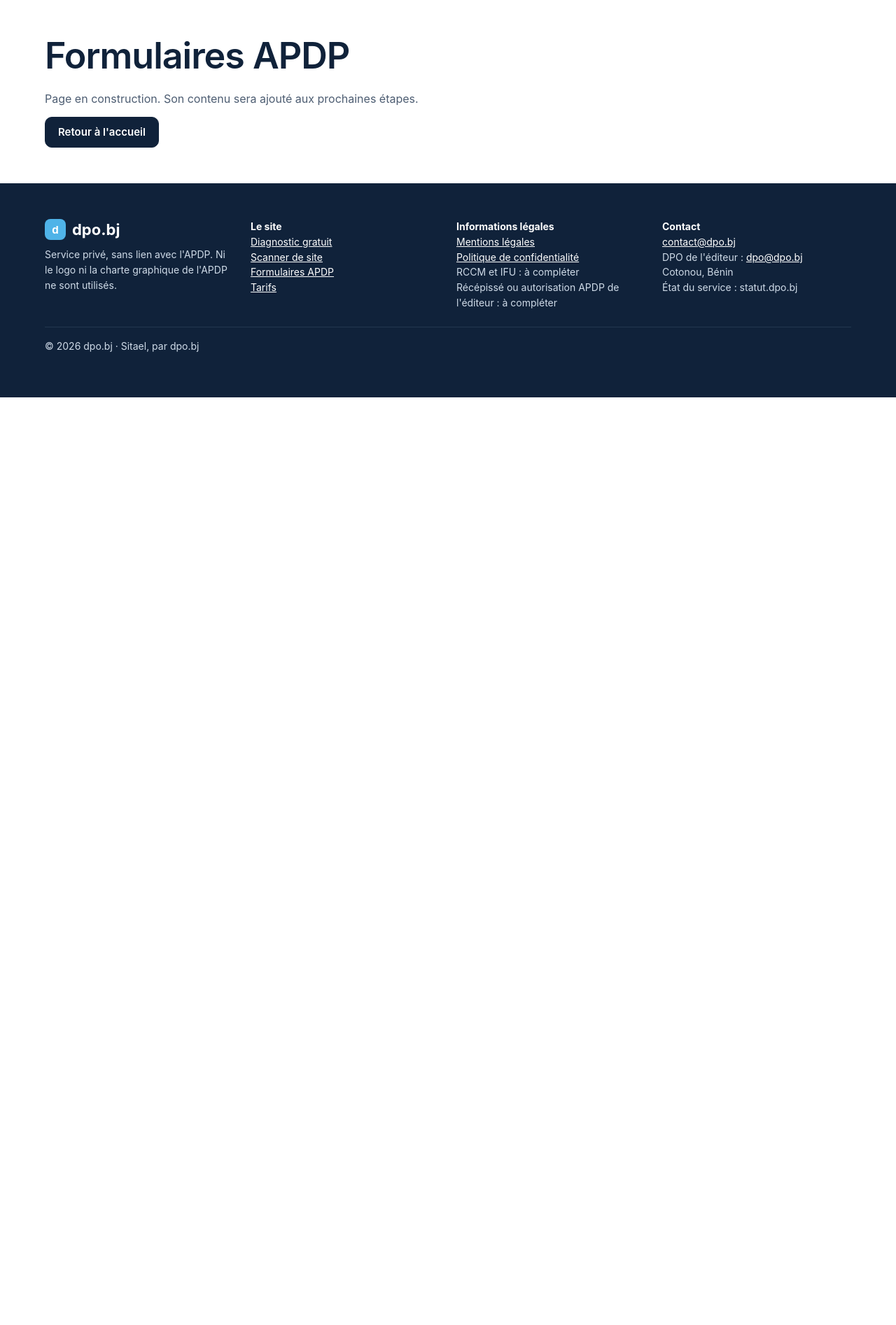
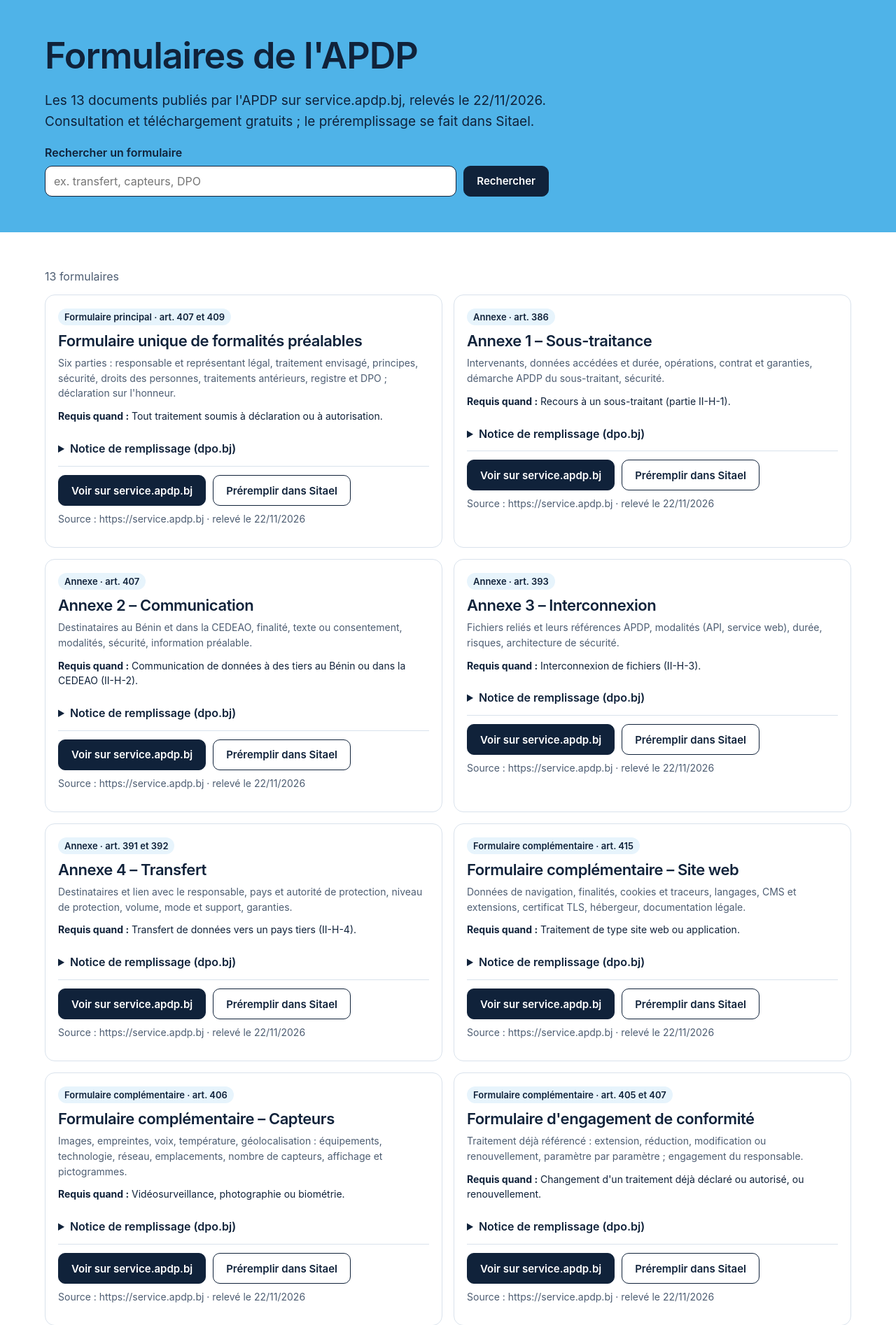
Before and after one commit to houedonoufils-stack/dpo-bj, a Laravel app: page /formulaires in a window 1280 px wide. Shown: the part 97-1991 px from the top of the page at 70% size. Before the commit the page ends 665 px from the top, so only its background shows below. Run offline with Laravel 12, Linux system fonts and the light colour scheme.

Commit message:
Site dpo.bj - Étape 7 : bibliothèque des formulaires APDP avec recherche

```diff
--- /dev/null
+++ b/app/Http/Controllers/Site/FormulairesController.php
@@ -0,0 +1,46 @@
+<?php
+
+namespace App\Http\Controllers\Site;
+
+use App\Http\Controllers\Controller;
+use Illuminate\Http\Request;
+use Illuminate\Support\Str;
+use Illuminate\View\View;
+
+class FormulairesController extends Controller
+{
+    /** Bibliothèque des formulaires APDP, avec recherche (section 3.14). */
+    public function __invoke(Request $request): View
+    {
+        // Le texte recherché, limité à 100 caractères
+        $q = Str::limit(trim((string) $request->query('q', '')), 100, '');
+
+        $formulaires = collect(config('formulaires.liste'))
+            // Le fichier est-il vraiment présent dans public/formulaires ?
+            ->map(function (array $formulaire) {
+                $formulaire['telechargeable'] = $formulaire['fichier'] !== null
+                    && file_exists(public_path('formulaires/'.$formulaire['fichier']));
+
+                return $formulaire;
+            });
+
+        if ($q !== '') {
+            // Recherche sans tenir compte des majuscules ni des accents
+            $cherche = Str::lower(Str::ascii($q));
+
+            $formulaires = $formulaires->filter(function (array $formulaire) use ($cherche) {
+                $texte = $formulaire['titre'].' '.$formulaire['contenu'].' '.$formulaire['requis'].' '.$formulaire['categorie'];
+
+                return Str::contains(Str::lower(Str::ascii($texte)), $cherche);
+            });
+        }
+
+        return view('site.formulaires', [
+            'formulaires' => $formulaires,
+            'total' => count(config('formulaires.liste')),
+            'q' => $q,
+            'source' => config('formulaires.source'),
+            'releveLe' => config('formulaires.releve_le'),
+        ]);
+    }
+}
--- /dev/null
+++ b/config/formulaires.php
@@ -0,0 +1,137 @@
+<?php
+
+/*
+|--------------------------------------------------------------------------
+| Formulaires de l'APDP (section 3.14 du cahier des charges)
+|--------------------------------------------------------------------------
+| Les 13 documents de la rubrique Formulaires de service.apdp.bj.
+| 'fichier' : nom du fichier officiel placé dans public/formulaires/
+| (null tant qu'il n'est pas ajouté). Notices rédigées par dpo.bj.
+*/
+
+return [
+
+    'source' => 'https://service.apdp.bj',
+    'releve_le' => '22/11/2026',
+
+    'liste' => [
+        [
+            'titre' => 'Formulaire unique de formalités préalables',
+            'categorie' => 'Formulaire principal',
+            'articles' => 'art. 407 et 409',
+            'contenu' => 'Six parties : responsable et représentant légal, traitement envisagé, principes, sécurité, droits des personnes, traitements antérieurs, registre et DPO ; déclaration sur l\'honneur.',
+            'requis' => 'Tout traitement soumis à déclaration ou à autorisation.',
+            'notice' => "Remplissez une fiche par traitement. Les réponses « oui » de la partie II-H déclenchent les annexes 1 à 4.",
+            'fichier' => null,
+        ],
+        [
+            'titre' => 'Annexe 1 – Sous-traitance',
+            'categorie' => 'Annexe',
+            'articles' => 'art. 386',
+            'contenu' => 'Intervenants, données accédées et durée, opérations, contrat et garanties, démarche APDP du sous-traitant, sécurité.',
+            'requis' => 'Recours à un sous-traitant (partie II-H-1).',
+            'notice' => 'Joignez le contrat de sous-traitance et les garanties de sécurité du prestataire.',
+            'fichier' => null,
+        ],
+        [
+            'titre' => 'Annexe 2 – Communication',
+            'categorie' => 'Annexe',
+            'articles' => 'art. 407',
+            'contenu' => 'Destinataires au Bénin et dans la CEDEAO, finalité, texte ou consentement, modalités, sécurité, information préalable.',
+            'requis' => 'Communication de données à des tiers au Bénin ou dans la CEDEAO (II-H-2).',
+            'notice' => 'Indiquez le texte de loi ou le consentement qui autorise chaque communication.',
+            'fichier' => null,
+        ],
+        [
+            'titre' => 'Annexe 3 – Interconnexion',
+            'categorie' => 'Annexe',
+            'articles' => 'art. 393',
+            'contenu' => 'Fichiers reliés et leurs références APDP, modalités (API, service web), durée, risques, architecture de sécurité.',
+            'requis' => 'Interconnexion de fichiers (II-H-3).',
+            'notice' => 'Citez les références des récépissés ou autorisations des fichiers reliés.',
+            'fichier' => null,
+        ],
+        [
+            'titre' => 'Annexe 4 – Transfert',
+            'categorie' => 'Annexe',
+            'articles' => 'art. 391 et 392',
+            'contenu' => 'Destinataires et lien avec le responsable, pays et autorité de protection, niveau de protection, volume, mode et support, garanties.',
+            'requis' => 'Transfert de données vers un pays tiers (II-H-4).',
+            'notice' => "Pensez aux services en ligne hébergés à l'étranger : messagerie, stockage, logiciels.",
+            'fichier' => null,
+        ],
+        [
+            'titre' => 'Formulaire complémentaire – Site web',
+            'categorie' => 'Formulaire complémentaire',
+            'articles' => 'art. 415',
+            'contenu' => 'Données de navigation, finalités, cookies et traceurs, langages, CMS et extensions, certificat TLS, hébergeur, documentation légale.',
+            'requis' => 'Traitement de type site web ou application.',
+            'notice' => "Le scanner de site de dpo.bj aidera à repérer les cookies et l'hébergeur.",
+            'fichier' => null,
+        ],
+        [
+            'titre' => 'Formulaire complémentaire – Capteurs',
+            'categorie' => 'Formulaire complémentaire',
+            'articles' => 'art. 406',
+            'contenu' => 'Images, empreintes, voix, température, géolocalisation : équipements, technologie, réseau, emplacements, nombre de capteurs, affichage et pictogrammes.',
+            'requis' => 'Vidéosurveillance, photographie ou biométrie.',
+            'notice' => 'Faites l\'inventaire caméra par caméra, avec leur emplacement et les panneaux d\'information.',
+            'fichier' => null,
+        ],
+        [
+            'titre' => "Formulaire d'engagement de conformité",
+            'categorie' => 'Formulaire complémentaire',
+            'articles' => 'art. 405 et 407',
+            'contenu' => 'Traitement déjà référencé : extension, réduction, modification ou renouvellement, paramètre par paramètre ; engagement du responsable.',
+            'requis' => 'Changement d\'un traitement déjà déclaré ou autorisé, ou renouvellement.',
+            'notice' => 'Répondez à chaque « y a-t-il un changement ? » en comparant avec le dossier initial.',
+            'fichier' => null,
+        ],
+        [
+            'titre' => "Formulaire pour les métiers de l'image et des médias",
+            'categorie' => 'Formulaire principal',
+            'articles' => 'art. 397 et 398',
+            'contenu' => 'Version simplifiée pour la presse, la radio, la télévision, les photographes, vidéastes et créateurs de contenu (publiée le 3 octobre 2026).',
+            'requis' => "Responsable du secteur de l'image ou des médias.",
+            'notice' => 'Précisez comment une personne peut demander la dépublication d\'un contenu.',
+            'fichier' => null,
+        ],
+        [
+            'titre' => 'Engagement de respect des obligations du DPO',
+            'categorie' => 'DPO',
+            'articles' => 'art. 430 à 432',
+            'contenu' => "Identité du DPO, lettre de désignation, rattachement à la direction, 15 missions, obligations de l'organisme, engagements du DPO.",
+            'requis' => "Désignation d'un DPO.",
+            'notice' => 'Le DPO ne peut pas être le responsable du traitement ; évitez aussi DSI, DG et DRH (art. 431).',
+            'fichier' => null,
+        ],
+        [
+            'titre' => 'Liste des pièces à joindre au formulaire unique',
+            'categorie' => 'Autre document',
+            'articles' => 'art. 413',
+            'contenu' => 'Pièces de base (identité, RCCM, IFU, notice d\'information, preuves de sécurité, modèle de consentement, preuve de formation) et pièces conditionnelles.',
+            'requis' => 'Tout dossier.',
+            'notice' => "Attention : cette liste inverse la numérotation des annexes transfert et interconnexion. Suivez celle des annexes (3 interconnexion, 4 transfert).",
+            'fichier' => null,
+        ],
+        [
+            'titre' => 'Fiche de recensement des entreprises',
+            'categorie' => 'Autre document',
+            'articles' => 'art. 462 et s.',
+            'contenu' => 'Structure, IFU, RCCM, coordonnées, localisation (arrondissement, commune, département), effectifs, informaticien, inventaire des logiciels.',
+            'requis' => "Recensement demandé par l'APDP.",
+            'notice' => 'Listez tous les logiciels qui traitent des données, y compris les services en ligne.',
+            'fichier' => null,
+        ],
+        [
+            'titre' => 'Modèle de lettre de dépôt de plainte',
+            'categorie' => 'Autre document',
+            'articles' => 'art. 448',
+            'contenu' => 'Plaignant, organisme mis en cause, faits, démarches déjà faites, pièces.',
+            'requis' => "Plainte d'une personne auprès de l'APDP.",
+            'notice' => 'Joignez la preuve de votre demande restée sans réponse auprès de l\'organisme.',
+            'fichier' => null,
+        ],
+    ],
+
+];
--- a/public/css/site.css
+++ b/public/css/site.css
@@ -207,3 +207,12 @@ section[id] { scroll-margin-top: 80px; }
 @media (max-width: 600px) {
   .tableau.comp th, .tableau.comp td { display: table-cell; }
 }
+
+/* ===== Formulaires APDP ===== */
+.recherche { margin-top: 18px; max-width: 720px; }
+.recherche label { display: block; font-weight: 600; margin-bottom: 6px; }
+.recherche input {
+  flex: 1; min-width: 220px; min-height: 44px; padding: 10px 12px;
+  border: 1.5px solid var(--ink); border-radius: 10px; font: 16px Inter, system-ui, sans-serif; background: #fff;
+}
+.recherche input:focus-visible { outline: 3px solid var(--or); outline-offset: 2px; }
--- /dev/null
+++ b/resources/views/site/formulaires.blade.php
@@ -0,0 +1,95 @@
+@extends('layouts.site')
+
+@section('title', "Formulaires de l'APDP")
+
+@section('content')
+
+    <section class="band hero" style="padding-bottom:clamp(28px,4vw,64px)">
+        <div class="wrap">
+            <h1>Formulaires de l'APDP</h1>
+            <p class="lead">
+                Les {{ $total }} documents publiés par l'APDP sur service.apdp.bj, relevés le {{ $releveLe }}.
+                Consultation et téléchargement gratuits ; le préremplissage se fait dans Sitael.
+            </p>
+
+            {{-- Recherche : fonctionne sans JavaScript --}}
+            <form class="recherche" method="GET" action="{{ route('site.formulaires') }}" role="search">
+                <label for="q">Rechercher un formulaire</label>
+                <div class="row">
+                    <input id="q" name="q" type="search" value="{{ $q }}" placeholder="ex. transfert, capteurs, DPO" maxlength="100">
+                    <button class="btn pri" type="submit">Rechercher</button>
+                    @if ($q !== '')
+                        <a class="btn" href="{{ route('site.formulaires') }}">Tout afficher</a>
+                    @endif
+                </div>
+            </form>
+        </div>
+    </section>
+
+    <section class="band">
+        <div class="wrap">
+            <p class="mut" aria-live="polite">
+                @if ($q !== '')
+                    {{ $formulaires->count() }} résultat(s) pour « {{ $q }} »
+                @else
+                    {{ $total }} formulaires
+                @endif
+            </p>
+
+            <div class="grid g2">
+                @forelse ($formulaires as $formulaire)
+                    <article class="card">
+                        <span class="tag">{{ $formulaire['categorie'] }} · {{ $formulaire['articles'] }}</span>
+                        <h2 class="h3">{{ $formulaire['titre'] }}</h2>
+                        <p class="mut small">{{ $formulaire['contenu'] }}</p>
+                        <p class="small"><b>Requis quand :</b> {{ $formulaire['requis'] }}</p>
+
+                        <details>
+                            <summary>Notice de remplissage (dpo.bj)</summary>
+                            <p>{{ $formulaire['notice'] }}</p>
+                        </details>
+
+                        <div class="row" style="margin-top:12px">
+                            @if ($formulaire['telechargeable'])
+                                <a class="btn pri" href="{{ asset('formulaires/'.$formulaire['fichier']) }}" download>Télécharger</a>
+                            @else
+                                <a class="btn pri" href="{{ $source }}" target="_blank" rel="noopener">Voir sur service.apdp.bj</a>
+                            @endif
+                            <a class="btn" href="{{ route('register') }}">Préremplir dans Sitael</a>
+                        </div>
+                        <p class="small mut" style="margin-top:8px">Source : {{ $source }} · relevé le {{ $releveLe }}</p>
+                    </article>
+                @empty
+                    <div class="card">
+                        <p>Aucun formulaire ne correspond à « {{ $q }} ».</p>
+                        <a class="btn" href="{{ route('site.formulaires') }}">Voir tous les formulaires</a>
+                    </div>
+                @endforelse
+            </div>
+        </div>
+    </section>
+
+    <section class="band fond-ciel">
+        <div class="wrap grid g2">
+            <div>
+                <h2>Comment déposer un dossier</h2>
+                <ul class="liste">
+                    <li>Une lettre de couverture adressée au Président de l'APDP.</li>
+                    <li>Les formulaires et pièces, envoyés par e-mail ou déposés au service accueil de l'APDP.</li>
+                    <li>Un bordereau des pièces, conseillé.</li>
+                    <li>Un récépissé avec un numéro de dossier ; gardez-le, il fait courir le délai de réponse (art. 412).</li>
+                    <li>Les formalités sont gratuites.</li>
+                </ul>
+            </div>
+            <div class="card">
+                <h3>Loyauté</h3>
+                <p class="small">
+                    Les formulaires sont reproduits sans modification, mention d'information de l'APDP comprise,
+                    avec leur source. Les notices de remplissage sont rédigées par dpo.bj.
+                </p>
+                <p class="small"><b>dpo.bj est un service privé, sans lien avec l'APDP.</b></p>
+            </div>
+        </div>
+    </section>
+
+@endsection
--- a/routes/web.php
+++ b/routes/web.php
@@ -11,6 +11,7 @@ use App\Http\Controllers\Site\DiagnosticController;
 use App\Http\Controllers\Site\LogicielController;
 use App\Http\Controllers\Site\SolutionsController;
 use App\Http\Controllers\Site\LivreVController;
+use App\Http\Controllers\Site\FormulairesController;
 
 /*
 |--------------------------------------------------------------------------
@@ -27,7 +28,7 @@ Route::name('site.')->group(function () {
     Route::get('/solutions/secteurs', [SolutionsController::class, 'secteurs'])->name('secteurs');
     Route::get('/services', [SolutionsController::class, 'services'])->name('services');
     Route::get('/livre-v', LivreVController::class)->name('livre-v');
-    Route::view('/formulaires', 'site.page', ['titre' => 'Formulaires APDP'])->name('formulaires');
+    Route::get('/formulaires', FormulairesController::class)->name('formulaires');
     Route::view('/ressources', 'site.page', ['titre' => 'Ressources et blog'])->name('ressources');
     Route::view('/academie', 'site.page', ['titre' => 'Académie'])->name('academie');
     Route::view('/tarifs', 'site.page', ['titre' => 'Tarifs'])->name('tarifs');
```
Also changed, not shown: tests/Feature/site/FormulairesTest.php (added, +36 -0 lines).
